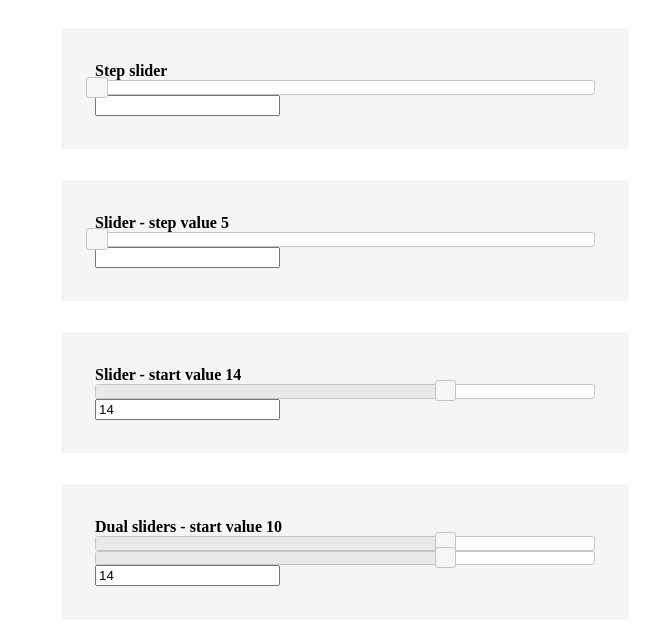
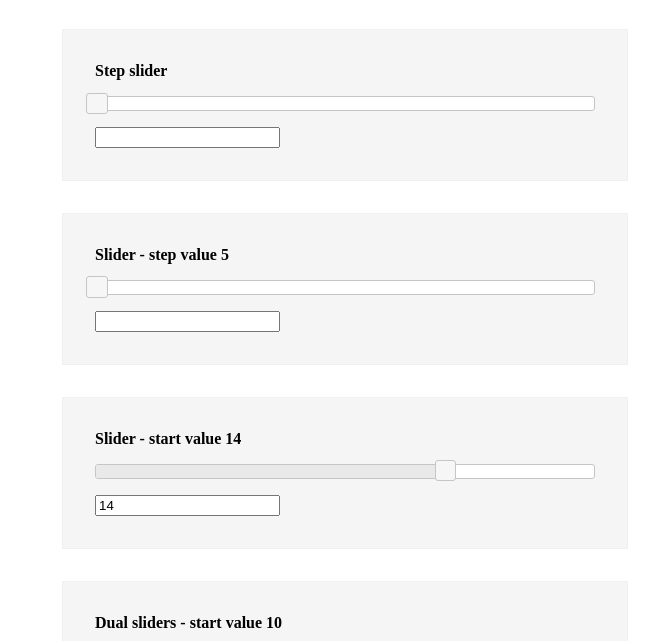
Before and after one commit to angular-ui/ui-slider, a plain HTML site: page demo/demo.html in a window 1280 px wide. Shown: the part 101-742 px from the top of the page, without its empty margins (10-669 px from the left). Drawn offline with nearby package versions, Linux system fonts and the light colour scheme.

Commit message:
Added some spacing between examples in demo.

```diff
--- a/demo/demo.html
+++ b/demo/demo.html
@@ -19,6 +19,9 @@
 			background-color: #f5f5f5;
 			border: 1px solid #f0f0f0;
 			margin: 2em;
+		}
+		#sliderExample > div {
+			margin: 1em 0;
 		}
 	</style>
 </head>
```
